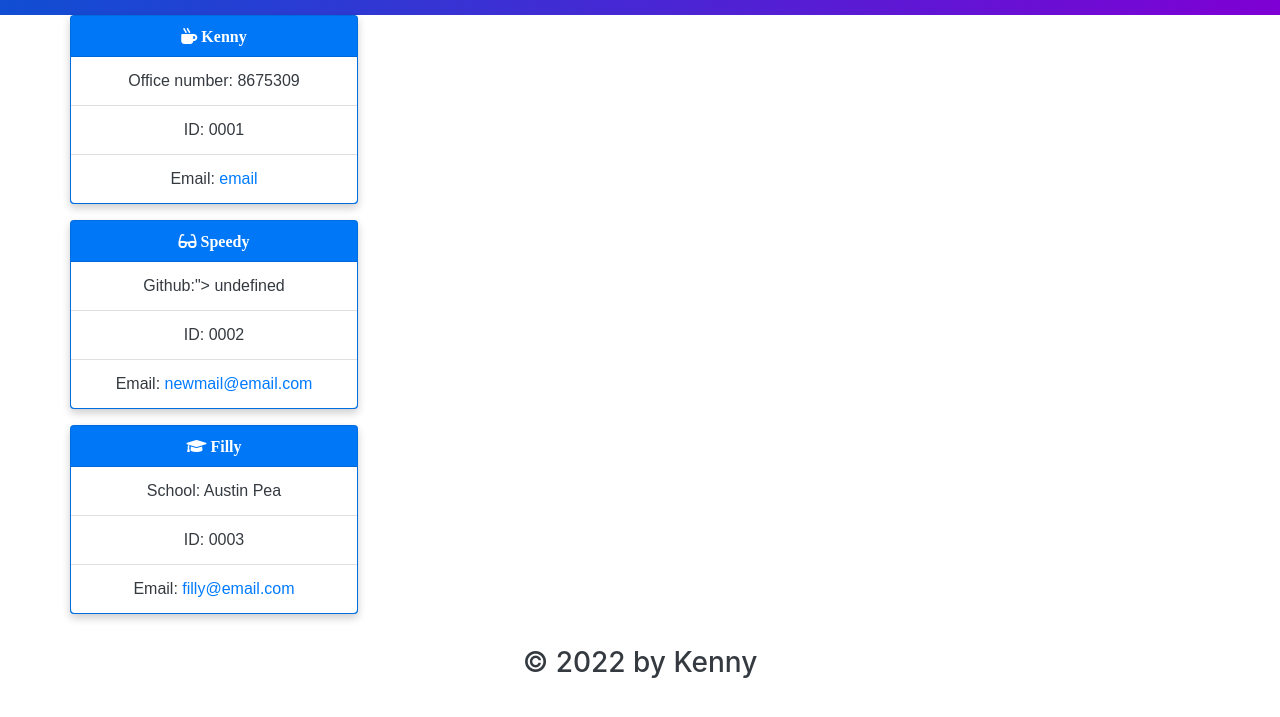
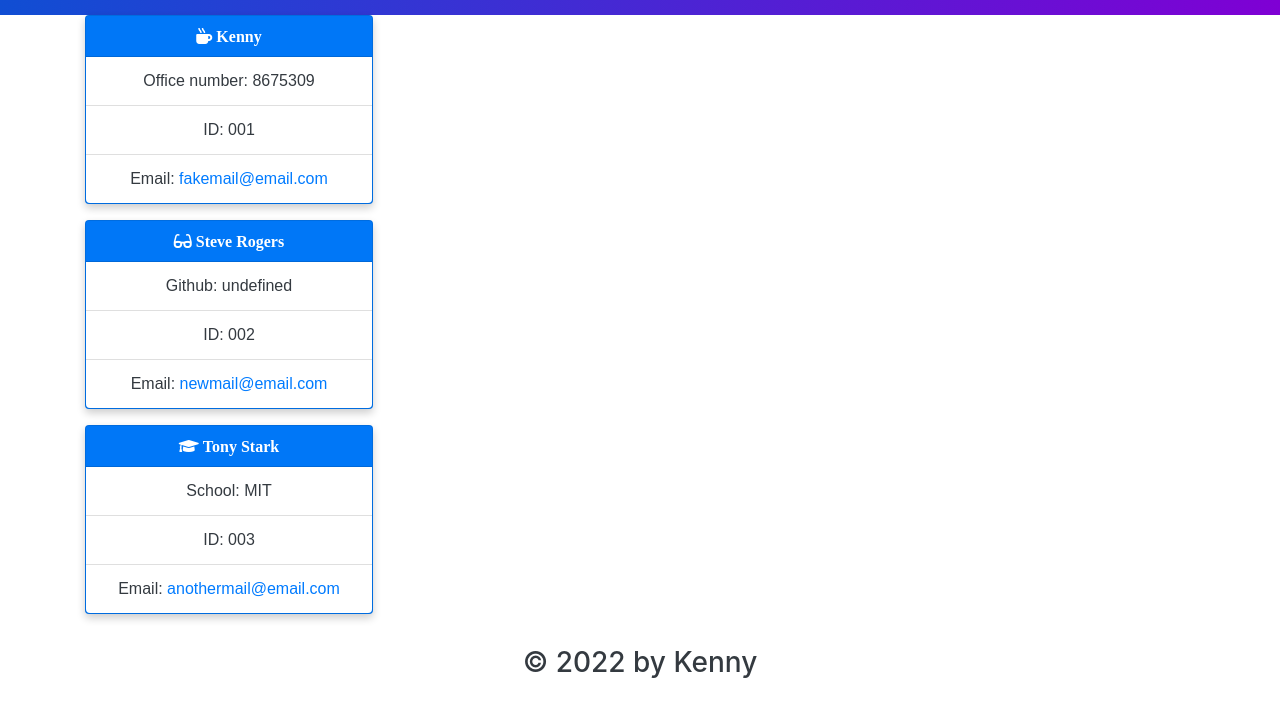
Before and after one commit to kea6t/Team-profile-generator, a website: page dist/index.html in a window 1280 px wide. Shown: the part 61-778 px from the top of the page. Drawn offline with nearby package versions, Linux system fonts and the light colour scheme; files that its build step writes are made by us from their sources; a web font is replaced by a local one.

Commit message:
final touches

```diff
--- a/dist/index.html
+++ b/dist/index.html
@@ -20,6 +20,7 @@
     <h1>My Team</h1>
     </header>
       <main class="container fluid text-white">
+      <div class="container-fluid">
 
     <div class="card row text-white bg-primary mb-3" style="max-width: 18rem;">
     <!-- Creating separate arrays for each team member and filtering them out.  -->
@@ -28,8 +29,8 @@
     <div class="card-header fas fa-mug-hot"> Kenny </div>
   <ul class="list-group list-group-flush">
       <li class="list-group-item text-dark">Office number: 8675309</li>
-      <li class="list-group-item text-dark">ID: 0001</li>
-      <li class="list-group-item text-dark">Email: <a href="mailto:email" class="card-link">email</a></li>
+      <li class="list-group-item text-dark">ID: 001</li>
+      <li class="list-group-item text-dark">Email: <a href="mailto:fakemail@email.com" class="card-link">fakemail@email.com</a></li>
     </ul>
   </div>
 
@@ -39,10 +40,11 @@
     <!-- Creating separate arrays for each team member and filtering them out.  -->
     <!-- Deconstructing Engineer  -->
 
-    <div class="card-header fas fa-glasses"> Speedy  </div>
+    <div class="card-header fas fa-glasses"> Steve Rogers </div>
   <ul class="list-group list-group-flush">
-      <li class="list-group-item text-dark href="https://github.com/undefined">Github:</a>"> undefined</li>
-      <li class="list-group-item text-dark">ID: 0002</li>
+      <li class="list-group-item text-dark href='https://github.com/undefined'></a>">
+      Github: undefined</li>
+      <li class="list-group-item text-dark">ID: 002</li>
       <li class="list-group-item text-dark">Email: <a href="mailto:newmail@email.com" class="card-link">newmail@email.com</a></li>
     </ul>
   </div>
@@ -53,15 +55,17 @@
     <!-- Creating separate arrays for each team member and filtering them out.  -->
     <!-- Deconstructing Intern  -->
 
-    <div class="card-header fa fa-graduation-cap"> Filly </div>
+    <div class="card-header fa fa-graduation-cap"> Tony Stark </div>
   <ul class="list-group list-group-flush">
-      <li class="list-group-item text-dark">School: Austin Pea</li>
-      <li class="list-group-item text-dark">ID: 0003</li>
-      <li class="list-group-item text-dark">Email: <a href="mailto:filly@email.com" class="card-link">filly@email.com</a></li>
+      <li class="list-group-item text-dark">School: MIT</li>
+      <li class="list-group-item text-dark">ID: 003</li>
+      <li class="list-group-item text-dark">Email: <a href="mailto:anothermail@email.com" class="card-link">anothermail@email.com</a></li>
     </ul>
   </div>
 
 
+
+        </div>
       </main>
       <footer class="container text-center py-3">
         <h3 class="text-dark">&copy; 2022 by Kenny</h3>
```
